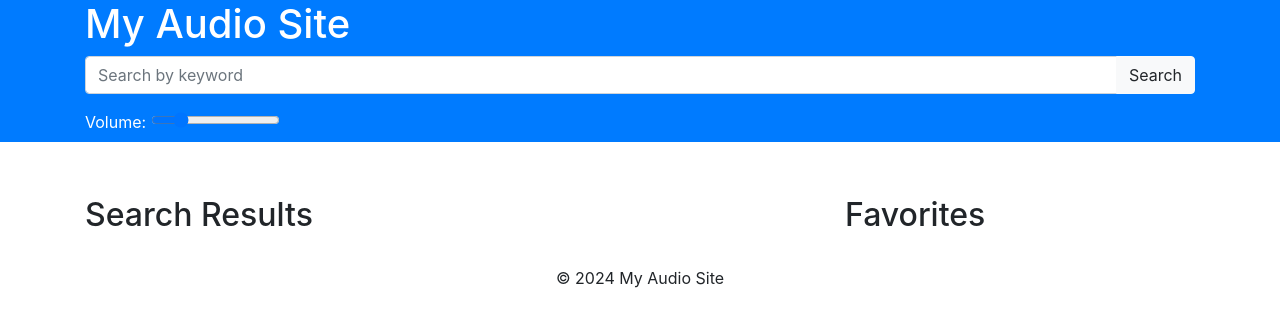
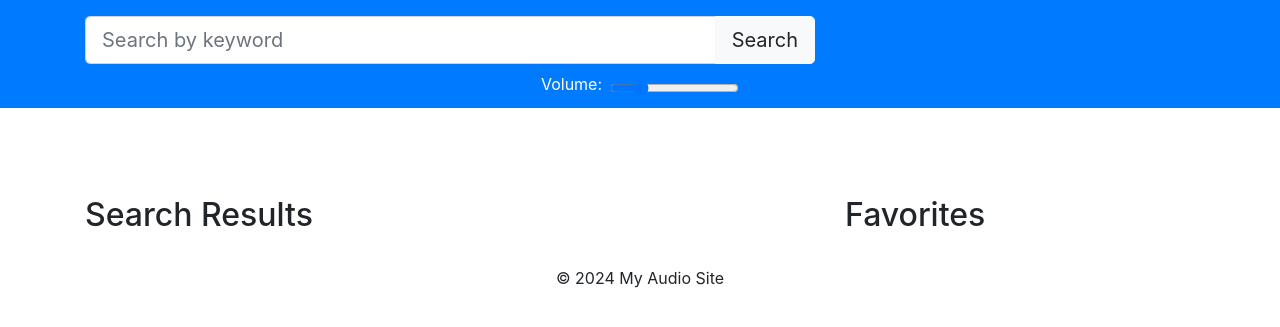
Before and after one commit to lettucegoblin/my-audio-site, a Jekyll site: the page built from index.markdown, in a window 1280 px wide. Shown: the top 327 px of the page. Built offline with Jekyll 4.4.1, drawn with Linux system fonts in a browser that asks for light colours; comment, search, counter and statistics services are not loaded.

```diff
--- a/_layouts/default.html
+++ b/_layouts/default.html
@@ -16,16 +16,24 @@
 <body>
   <header class="bg-primary text-white fixed-top">
     <div class="container">
-      <h1>{{ site.title }}</h1>
-      <div class="input-group mb-3">
-        <input type="text" id="search-input" class="form-control" placeholder="Search by keyword">
-        <div class="input-group-append">
-          <button class="btn btn-light" id="search-button" type="button">Search</button>
+      <div class="row mb-2">
+        <div class="col-12 col-md-8">
+          <div class="input-group flex-row align-items-center mt-3">
+            <input type="text" id="search-input" class="form-control form-control-lg mb-0" placeholder="Search by keyword">
+            <div class="input-group-append">
+              <button class="btn btn-light btn-lg" id="search-button" type="button">Search</button>
+            </div>
+          </div>
         </div>
       </div>
-      <div class="volume-slider">
-        <label for="volume-control" class="text-white">Volume: </label>
-        <input type="range" id="volume-control" min="0" max="1" step="0.1" value="1">
+      <div class="row volume-slider justify-content-center mb-1">
+        <label for="volume-control" class="text-white
+        align-self-center mr-2
+
+        ">Volume: </label>
+        <input type="range" id="volume-control" min="0" max="1" step="0.1" value="1"
+          class="form-label"
+        >
       </div>
     </div>
   </header>
--- a/assets/css/style.css
+++ b/assets/css/style.css
@@ -14,9 +14,6 @@
     margin-bottom: 15px; /* Add space between list items */
   }
 
-  .volume-slider {
-    margin-top: 10px; /* Add some spacing for the volume slider */
-  }
 
   @media (max-width: 768px) {
     .input-group {
--- a/assets/js/main.js
+++ b/assets/js/main.js
@@ -50,6 +50,7 @@
     //if (searchQuery) {
     $("#search-input").val(searchQuery);
     search(searchQuery);
+    displayFavorites(); // Display favorites on page load
     //}
   });
 
@@ -145,26 +146,47 @@
 }
 
 // Function to handle favoriting of audio files
-function toggleFavorite(audio) {
+function toggleFavorite(audioId) {
   var favorites = JSON.parse(localStorage.getItem("favorites")) || [];
-  var index = favorites.indexOf(audio);
+  var index = favorites.indexOf(audioId);
   if (index === -1) {
-    favorites.push(audio);
+      favorites.push(audioId);
   } else {
-    favorites.splice(index, 1);
+      favorites.splice(index, 1);
   }
   localStorage.setItem("favorites", JSON.stringify(favorites));
-  displayFavorites();
+  displayFavorites(); // Update the favorites display
 }
 
 // Function to display favorites
 function displayFavorites() {
   var favorites = JSON.parse(localStorage.getItem("favorites")) || [];
-  var results = favorites.map(function (audio) {
-    return { ref: audio };
+  var favoriteResults = favorites.map(function(id) {
+      return documents[id] ? { ref: id } : undefined;
+  }).filter(function(result) { return result !== undefined; });
+
+  // Clear previous favorites results
+  var $favorites = $("#favorites");
+  $favorites.empty();
+
+  // Display each favorite by creating elements similar to search results
+  favoriteResults.forEach(function(result) {
+      var doc = documents[result.ref];
+      if (doc) {
+          var item = `<li class="list-group-item">
+              <p>${doc.text}</p>
+              <div class="d-flex justify-content-between align-items-center">
+                  <audio preload="none" controls class="w-100 mb-2" src="${baseUrl}${doc.audio}"></audio>
+                  <button class="btn btn-outline-primary ml-4" onclick="toggleFavorite('${doc.id}')">
+                      <i class="fas fa-heart-broken"></i> Unfavorite
+                  </button>
+              </div>
+          </li>`;
+          $favorites.append(item);
+      }
   });
-  displayResults(results, "#favorites");
 }
+
 
 // Volume control functionality
 $("#volume-control").on("input", function () {
```
